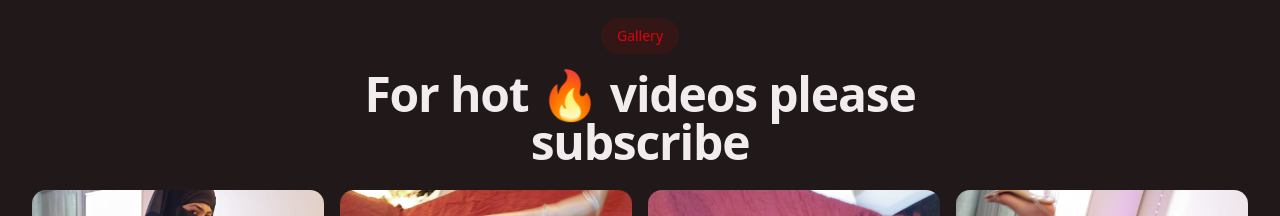
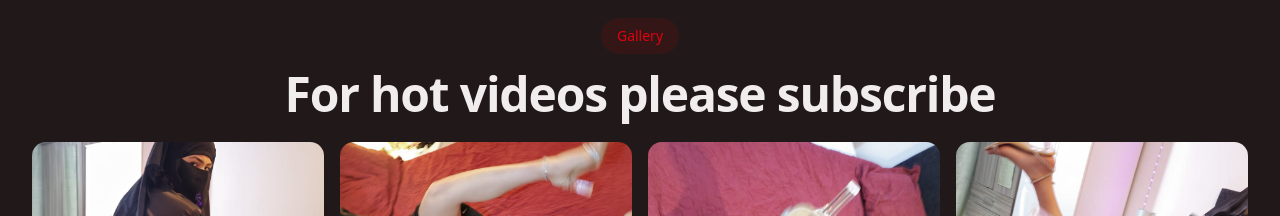
Before and after one commit to ElevateXCrew/Sara-star, a Next.js app: page / in a window 1280 px wide. Shown: the part 444-660 px from the top of the page. Built offline with nearby package versions, Linux system fonts and the light colour scheme; no server answers.

Commit message:
hot video subscribe

```diff
--- a/src/app/page.tsx
+++ b/src/app/page.tsx
@@ -134,7 +134,7 @@ export default function Home() {
               Gallery
             </div>
             <h2 className="text-4xl sm:text-5xl font-bold tracking-tight">
-               For hot 🔥 videos please subscribe
+               For hot videos please subscribe
             </h2>
 
           </div>
```
